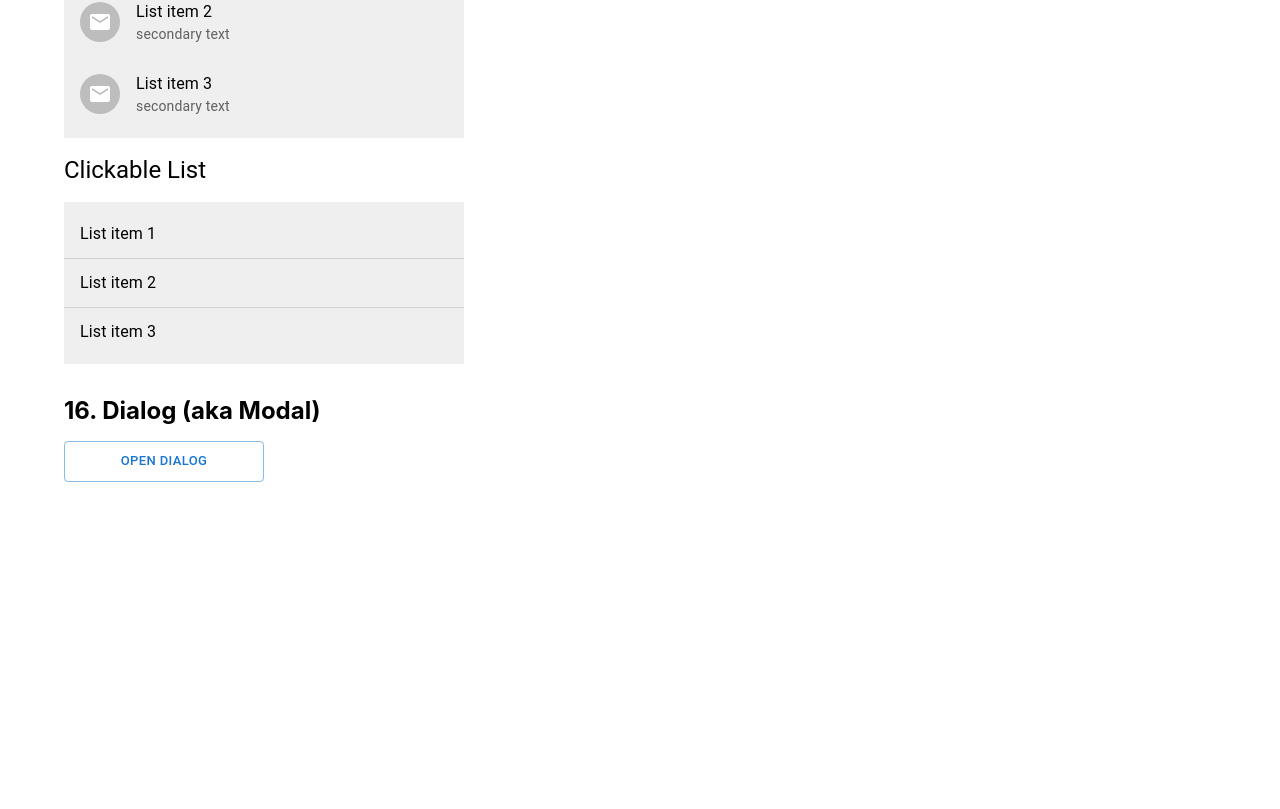
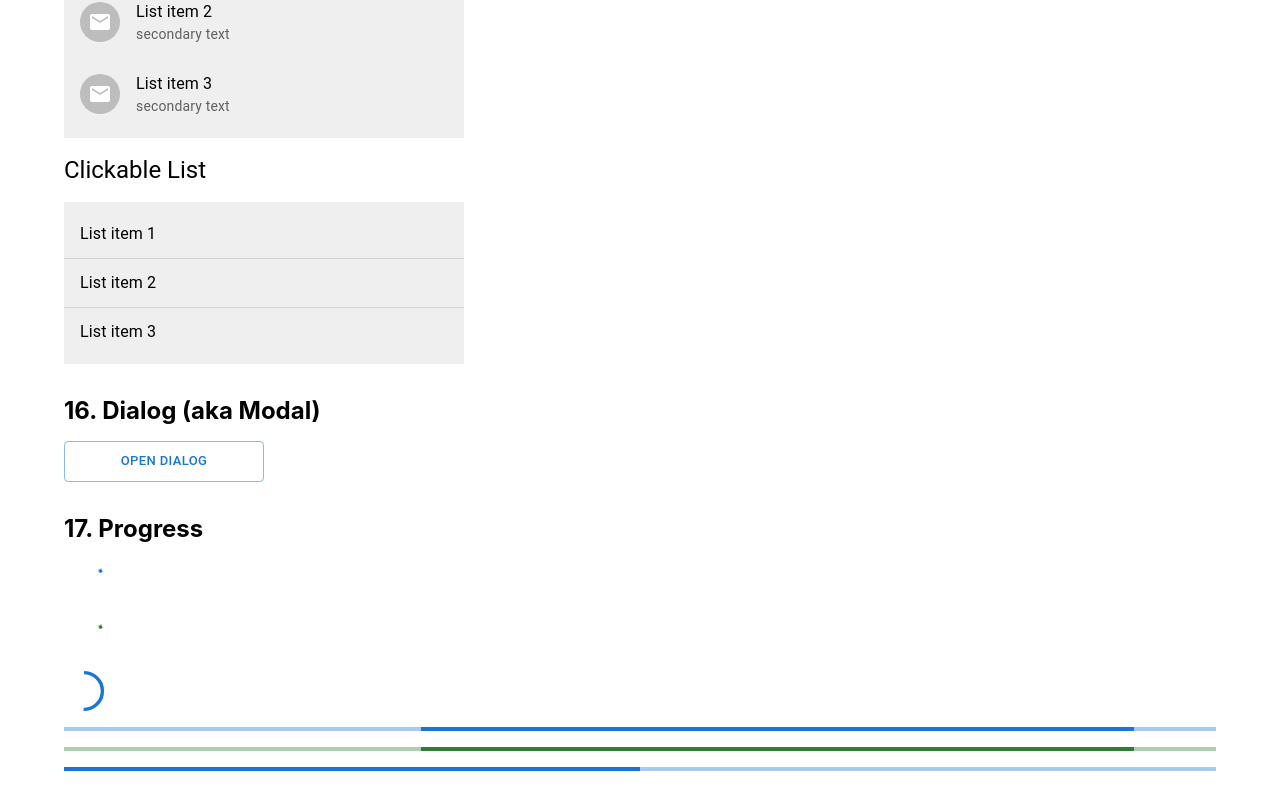
Before and after one commit to swagfinger/template-materialui, a React (Create React App) app: page / in a window 1280 px wide. Shown: the part 7150-7959 px from the top of the page. Before the commit the page ends 7696 px from the top, so only its background shows below. Built offline with nearby package versions, Linux system fonts and the light colour scheme.

Commit message:
Progress (Circular + Linear)

```diff
--- a/src/App.tsx
+++ b/src/App.tsx
@@ -19,6 +19,7 @@
 import { MuiBreadcrumbs } from "./components/MuiBreadcrumbs";
 import { MuiList } from "./components/MuiList";
 import { MuiDialog } from "./components/MuiDialog";
+import { MuiProgress } from "./components/MuiProgress";
 
 function App() {
   return (
@@ -125,6 +126,11 @@
           <h2>16. Dialog (aka Modal)</h2>
           <MuiDialog />
         </Stack>
+
+        <Stack direction='column' spacing={2}>
+          <h2>17. Progress</h2>
+          <MuiProgress />
+        </Stack>
       </Stack>
     </div>
   );
--- /dev/null
+++ b/src/components/MuiProgress.tsx
@@ -0,0 +1,15 @@
+import { Stack, CircularProgress, LinearProgress } from "@mui/material";
+
+export const MuiProgress = () => {
+  return (
+    <Stack spacing={2}>
+      <CircularProgress />
+      <CircularProgress color='success' />
+      <CircularProgress variant='determinate' value={50} />
+
+      <LinearProgress />
+      <LinearProgress color='success' />
+      <LinearProgress variant='determinate' value={50} />
+    </Stack>
+  );
+};
```
Also changed, not shown: 1 other file (tests, documents, lock files or other folders).
